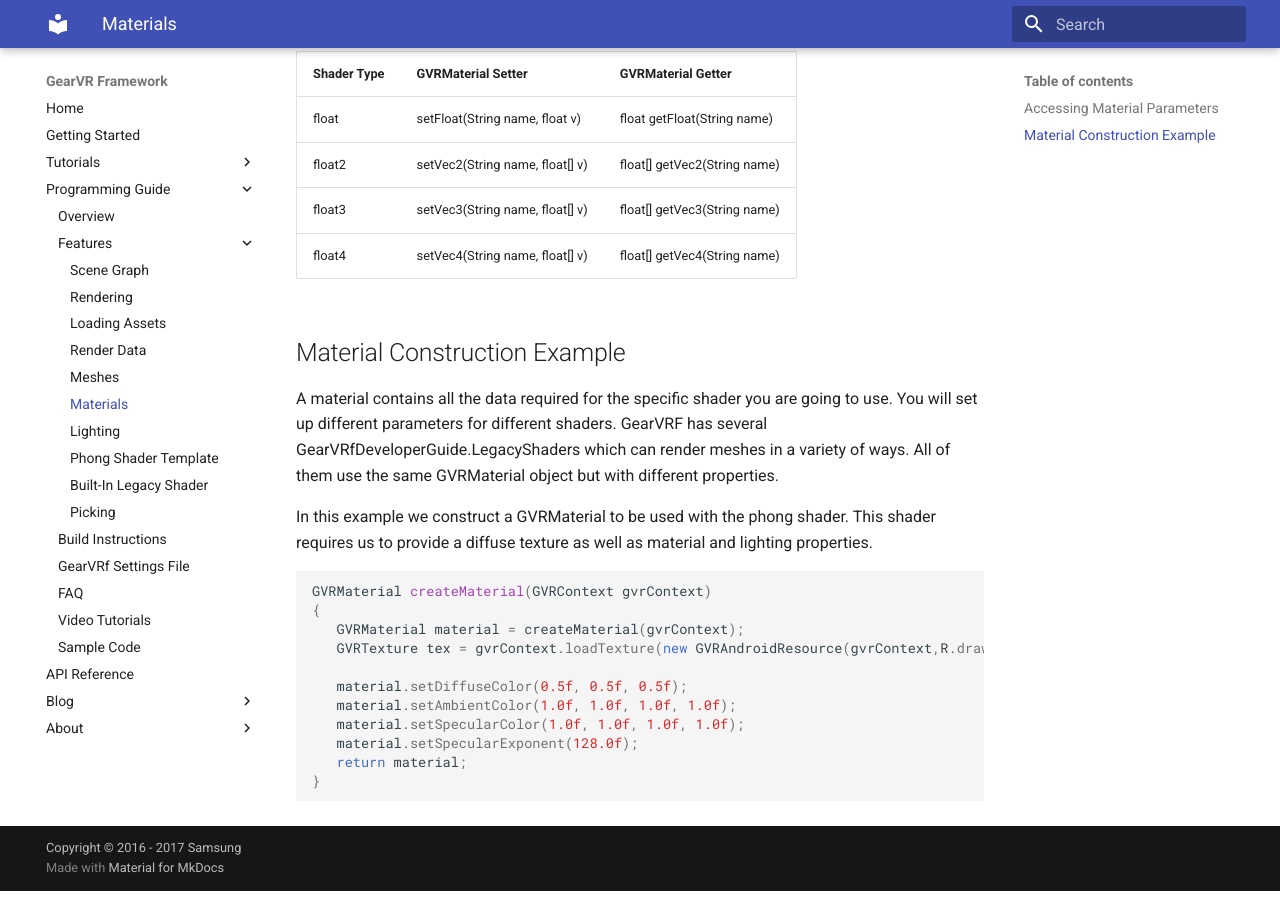
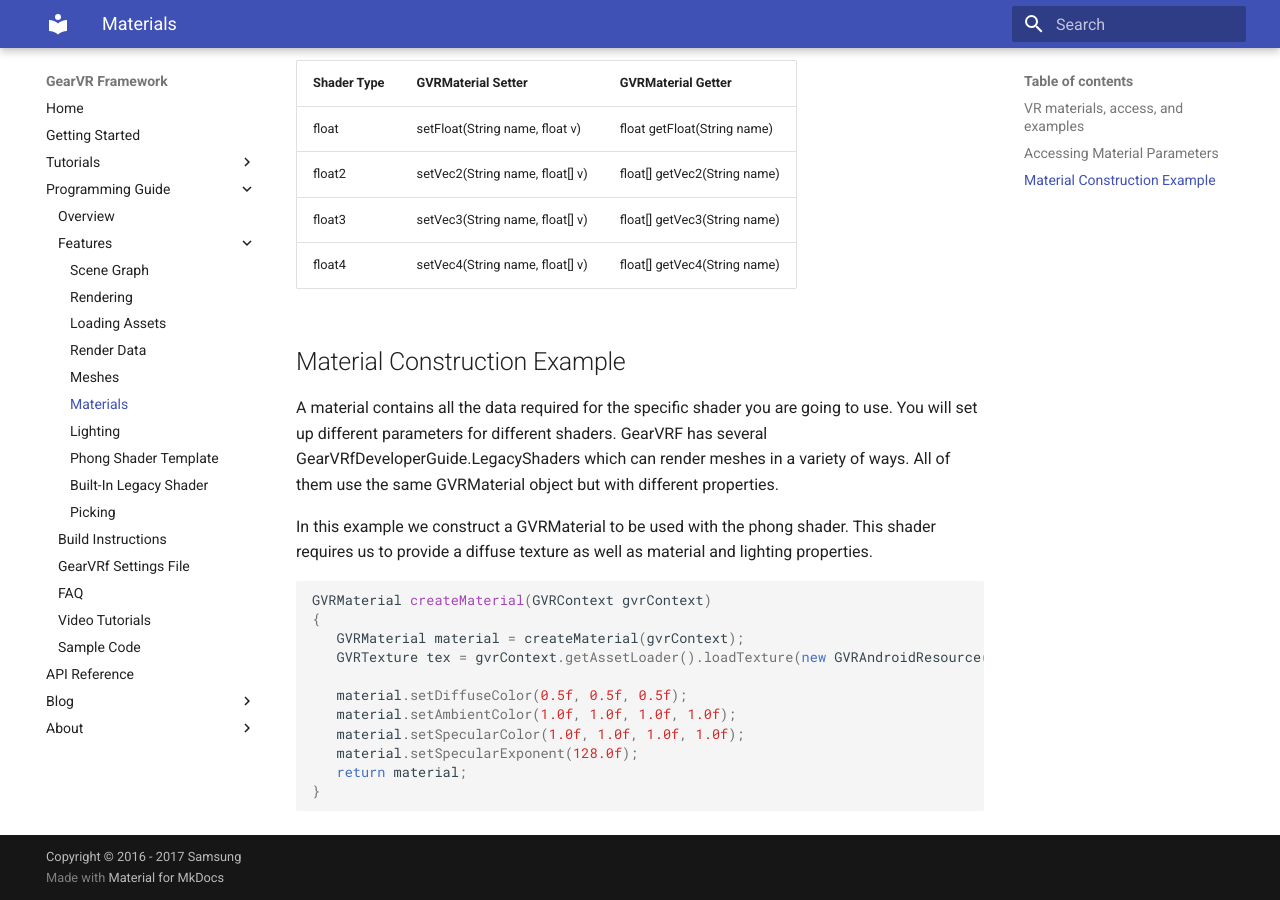
Before and after one commit to nitosan/GearVRf-docs, an MkDocs documentation site: the page built from docs/programming_guide/features/materials.md, in a window 1280 px wide and 900 px high, scrolled down 1019 px. Built offline with MkDocs 1.6.1 and Material for MkDocs 9.7.7, drawn with Linux system fonts in a browser that asks for light colours; old or Windows-style settings are respelled for this version of MkDocs.

Commit message:
fixed titles & example

```diff
--- a/docs/programming_guide/features/materials.md
+++ b/docs/programming_guide/features/materials.md
@@ -1,4 +1,4 @@
-VR materials, access, and examples
+## VR materials, access, and examples
 
 A material dictates how a scene object will be colored and textured. The visual appearance of a mesh in the scene is controlled by a fragment shader program in the GPU. GearVRf will automatically construct a shader for common use cases but you can also provide your own shader code.
 
@@ -9,7 +9,7 @@ This picture shows a material with two custom data parameters - a diffuse color
 ![](/images/GVR_Material.png)
 
 
-##Accessing Material Parameters
+## Accessing Material Parameters
 
 The GVRMaterial provides access to the fragment shader uniforms by name. Setting the value of a material parameter will set the correspondingly named uniform variable in the fragment shader associated with that material. GVRMaterial has a set of functions that read and write the material parameters based on type.
 
@@ -20,7 +20,7 @@ The GVRMaterial provides access to the fragment shader uniforms by name. Setting
 |float3 |	setVec3(String name, float[] v) |	float[] getVec3(String name)|
 |float4 |	setVec4(String name, float[] v) |	float[] getVec4(String name)|
 
-##Material Construction Example
+## Material Construction Example
 
 A material contains all the data required for the specific shader you are going to use. You will set up different parameters for different shaders. GearVRF has several GearVRfDeveloperGuide.LegacyShaders which can render meshes in a variety of ways. All of them use the same GVRMaterial object but with different properties.
 
@@ -30,7 +30,7 @@ In this example we construct a GVRMaterial to be used with the phong shader. Thi
 GVRMaterial createMaterial(GVRContext gvrContext)
 {
    GVRMaterial material = createMaterial(gvrContext);
-   GVRTexture tex = gvrContext.loadTexture(new GVRAndroidResource(gvrContext,R.drawable.gearvr_logo));
+   GVRTexture tex = gvrContext.getAssetLoader().loadTexture(new GVRAndroidResource(gvrContext,R.drawable.gearvr_logo));
 
    material.setDiffuseColor(0.5f, 0.5f, 0.5f);
    material.setAmbientColor(1.0f, 1.0f, 1.0f, 1.0f);
```
